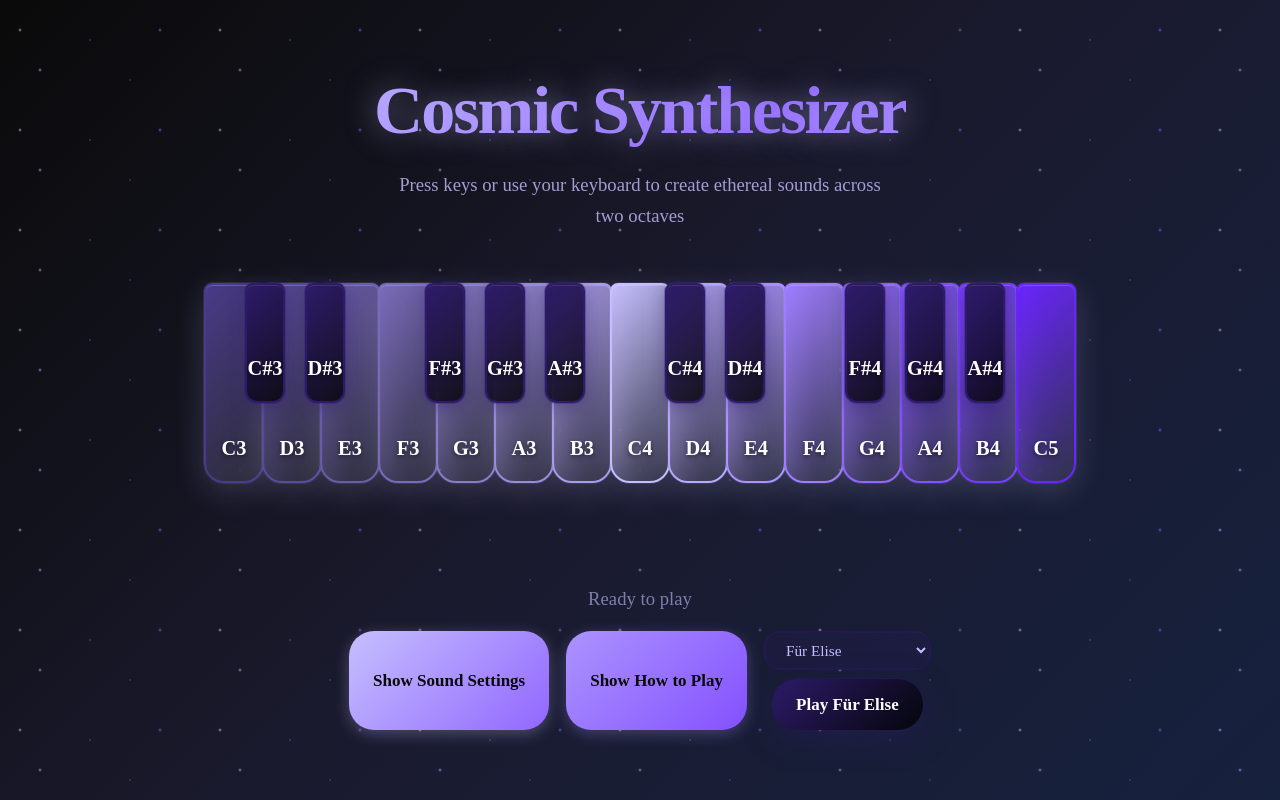
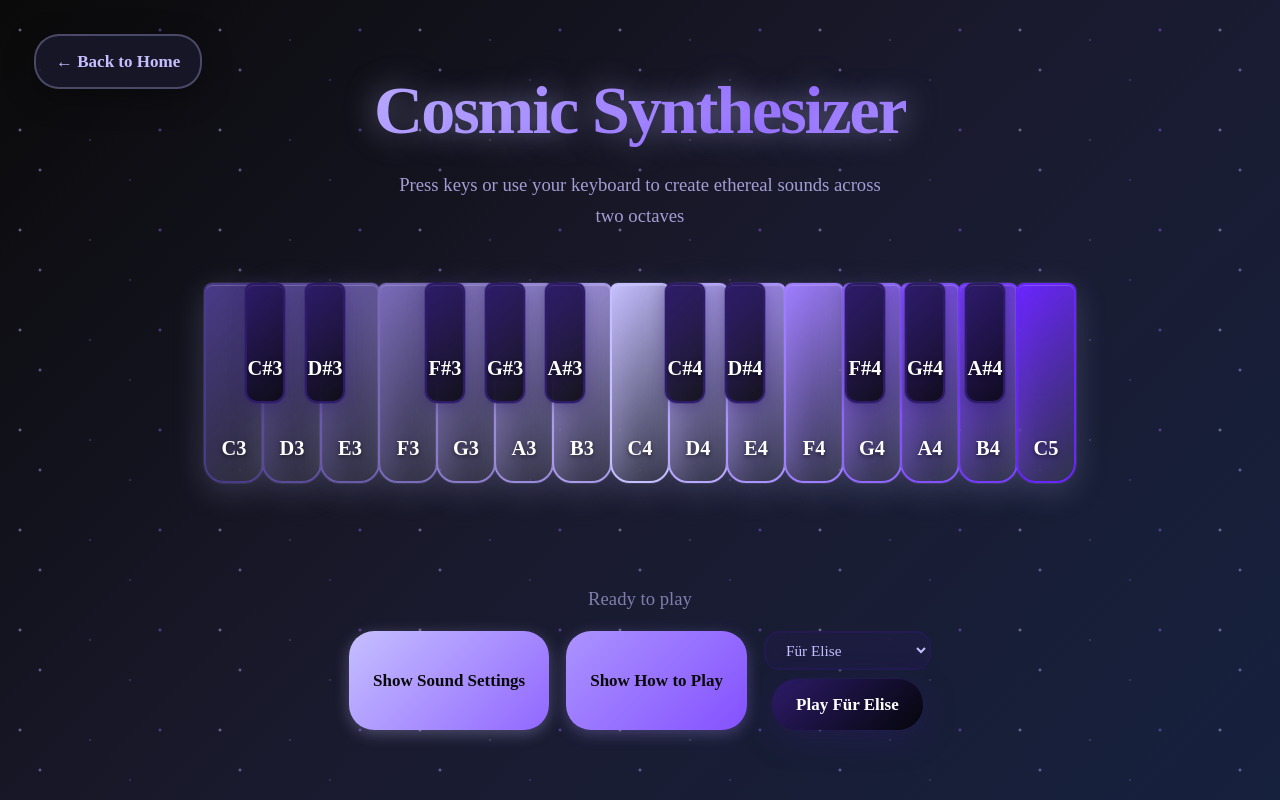
Before and after one commit to flores8/prototyping-with-cursor, a Next.js app: page /prototypes/cosmic-synthesizer in a window 1280 px wide. Built offline with nearby package versions, Linux system fonts and the light colour scheme.

Commit message:
add back to home link:

```diff
--- a/app/prototypes/cosmic-synthesizer/page.tsx
+++ b/app/prototypes/cosmic-synthesizer/page.tsx
@@ -792,6 +792,10 @@ export default function CosmicSynthesizer() {
         className={styles.particleCanvas}
       />
 
+      <a href="/" className={styles.backButton}>
+        ← Back to Home
+      </a>
+
       <div className={styles.header}>
         <h1>Cosmic Synthesizer</h1>
         <p>Press keys or use your keyboard to create ethereal sounds across two octaves</p>
--- a/app/prototypes/cosmic-synthesizer/styles.module.css
+++ b/app/prototypes/cosmic-synthesizer/styles.module.css
@@ -44,6 +44,39 @@
   height: 100%;
   pointer-events: none;
   z-index: 1;
+}
+
+.backButton {
+  position: fixed;
+  top: 2rem;
+  left: 2rem;
+  background: rgba(26, 26, 46, 0.8);
+  backdrop-filter: blur(20px);
+  border: 2px solid rgba(197, 191, 255, 0.3);
+  border-radius: 25px;
+  padding: 12px 20px;
+  color: #C5BFFF;
+  text-decoration: none;
+  font-weight: 600;
+  font-size: 1rem;
+  cursor: pointer;
+  transition: all 0.3s cubic-bezier(0.4, 0, 0.2, 1);
+  box-shadow: 0 8px 32px rgba(0, 0, 0, 0.3);
+  z-index: 100;
+  display: flex;
+  align-items: center;
+  gap: 0.5rem;
+}
+
+.backButton:hover {
+  transform: translateY(-2px);
+  box-shadow: 0 12px 40px rgba(0, 0, 0, 0.4);
+  border-color: rgba(197, 191, 255, 0.5);
+  background: rgba(26, 26, 46, 0.9);
+}
+
+.backButton:active {
+  transform: translateY(0);
 }
 
 .waveformContainer {
```
